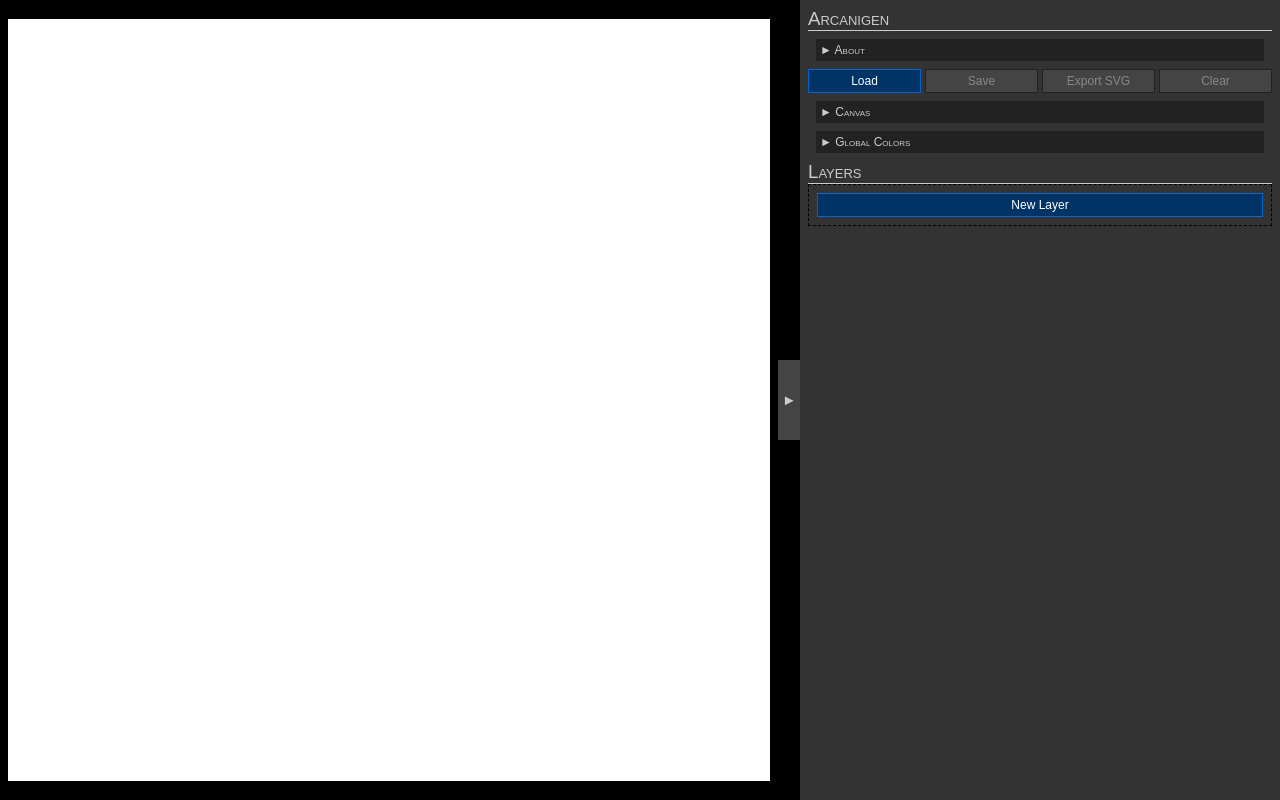
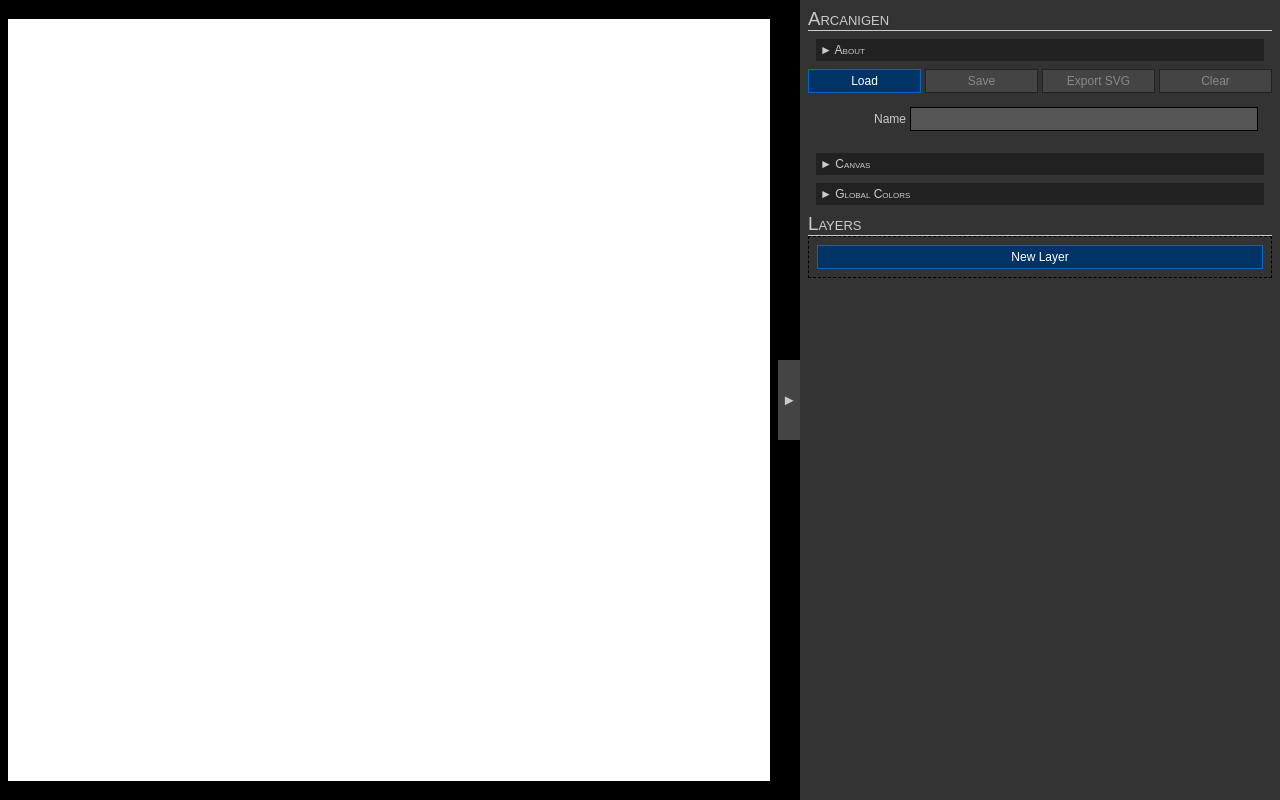
Before and after one commit to RobMayer/magic-circle, a React (Create React App) app: page / in a window 1280 px wide. Built offline with nearby package versions, Linux system fonts and the light colour scheme.

Commit message:
validation bug fixes and name field

```diff
--- a/package.json
+++ b/package.json
@@ -1,6 +1,6 @@
 {
   "name": "magic-circle",
-  "version": "0.1.0",
+  "version": "0.1.1",
   "private": true,
   "homepage": "http://www.thatobhuman.com/arcanigen",
   "dependencies": {
--- a/src/App.js
+++ b/src/App.js
@@ -4,11 +4,12 @@ import LayerList from './shapes/layerlist';
 import { DispatchContext, ClipboardContext, CanvasContext } from './contexts';
 import Field from './ui/field';
 import ColorInput from './ui/colorinput';
+import TextInput from './ui/textinput';
 import Prefabs from './ui/prefabs';
 import { saveAs } from 'file-saver';
 import { validateUpload } from './util/validation';
 
-const version = "0.1.0-alpha";
+const version = "0.1.1";
 
 const handleUpload = (file, dispatch) => {
     if (file) {
@@ -142,6 +143,11 @@ function App() {
                     }}>Clear</button>
                 </div>
                 <div className='controls'>
+                    <Field label={"Name"}>
+                        <TextInput value={state.name} onChange={(evt) => { dispatch({ action:'edit', path: "name", value: evt.target.value })}} />
+                    </Field>
+                </div>
+                <div className='controls'>
                     <Field.Group label={"Canvas"}>
                         <Prefabs.Length label={"Width"} value={state.dimensions.w} path={`dimensions.w`} dispatch={dispatch} />
                         <Prefabs.Length label={"Height"} value={state.dimensions.h} path={`dimensions.h`} dispatch={dispatch} />
--- a/src/shapes/circle.js
+++ b/src/shapes/circle.js
@@ -22,7 +22,7 @@ export const Drawing = ({ path, posMode, x, y, r, t, radius, fill, stroke, scale
         styles.stroke = stroke.option === "foreground" ? "#fff" : stroke.option === "background" ? "#000" : "none";
     }
     const rad = radius.value * radius.unit * (radius.useScale ? scale : 1);
-    const d = `M 0 0 m ${rad},0 a ${rad},${rad} 0 1,0 ${-rad * 2},0 a ${rad},${rad} 0 1,0 ${rad*2},0`;
+    const d = `M ${rad},0 A 1,1 0 1,0 ${-rad},0 A 1,1 0 1,0 ${rad},0`;
     return <path d={d} style={styles} />
 }
 Drawing.defaultProps = {
--- a/src/shapes/ring.js
+++ b/src/shapes/ring.js
@@ -25,7 +25,7 @@ export const Drawing = ({ path, posMode, x, y, r, t, radialMode, inner, outer, r
     const rO = radialMode === "innerouter" ? (outer.value * outer.unit * (outer.usesScale ? scale : 1)) : (radius.value * radius.unit * (radius.usesScale ? scale : 1) + (spread.value * spread.unit * (spread.usesScale ? scale : 1)) / 2);
     const rI = radialMode === "innerouter" ? (inner.value * inner.unit * (inner.usesScale ? scale : 1)) : (radius.value * radius.unit * (radius.usesScale ? scale : 1) - (spread.value * spread.unit * (spread.usesScale ? scale : 1)) / 2);
 
-    const d = `M 0,0 m 0,${-rO} a ${rO},${rO}, 0, 1, 0, 1, 0 Z M 0,0 m 0,${rI} a ${-rI},${-rI}, 0, 1, 1, 1, 0 Z`;
+    const d = `M ${rO},0 A 1,1 0 0,0 ${-rO},0 A 1,1 0 0,0 ${rO},0 M ${rI},0 A 1,1 0 0,1 ${-rI},0 A 1,1 0 0,1 ${rI},0`;
     return <path d={d} style={styles} />
 }
 
--- a/src/util/validation.js
+++ b/src/util/validation.js
@@ -141,7 +141,7 @@ export const LAYERS = {
                 outer: checkLengthWithScale(data, [...path, 'outer'], 1.5, 96, true, isNumber),
                 radius: checkLengthWithScale(data, [...path, 'radius'], 1.5, 96, true, isNumber),
                 spread: checkLengthWithScale(data, [...path, 'spread'], 0.5, 96, true, isNumber),
-                thetaMode: checkValue(data, [...path, 'thetamode'], 'incremental', isEnum("incremental", "startstop")),
+                thetaMode: checkValue(data, [...path, 'thetaMode'], 'incremental', isEnum("incremental", "startstop")),
                 step: checkValue(data, [...path, 'step'], 72, isNumber),
                 toExtent: checkValue(data, [...path, 'toExtent'], false, isBoolean),
                 coverage: {
@@ -219,7 +219,7 @@ export const LAYERS = {
                 outer: checkLengthWithScale(data, [...path, 'outer'], 2, 96, true, isNumber),
                 radius: checkLengthWithScale(data, [...path, 'radius'], 1.5, 96, true, isNumber),
                 spread: checkLengthWithScale(data, [...path, 'spread'], 0.5, 96, true, isNumber),
-                thetaMode: checkValue(data, [...path, 'thetamode'], 'incremental', isEnum("incremental", "startstop")),
+                thetaMode: checkValue(data, [...path, 'thetaMode'], 'incremental', isEnum("incremental", "startstop")),
                 step: checkValue(data, [...path, 'step'], 20, isNumber),
                 skipLast: checkValue(data, [...path, 'skipLast'], false, isBoolean),
                 coverage: {
@@ -237,7 +237,7 @@ export const LAYERS = {
             }
         }
     },
-    vertexarry: {
+    vertexary: {
         term: "Vertex Array",
         category: "collection",
         validate: (data, path) => {
@@ -253,7 +253,7 @@ export const LAYERS = {
                 y: checkLength(data, [...path, 'y'], 0, 96),
                 rotation: checkValue(data, [...path, 'rotation'], 0, isNumber),
                 radius: checkPolygonRadius(data, [...path, 'radius'], 1.5, 96, true, isGTE(0)),
-                count: checkValue(data, [...path, 'count'], 5, isInteger, isGTE(5), isLTE(24)),
+                count: checkValue(data, [...path, 'count'], 5, isInteger),
                 scaleFactor: {
                     start: checkValue(data, [...path, 'scaleFactor', 'start'], 1, isNumber),
                     end: checkValue(data, [...path, 'scaleFactor', 'end'], 1, isNumber),
```
